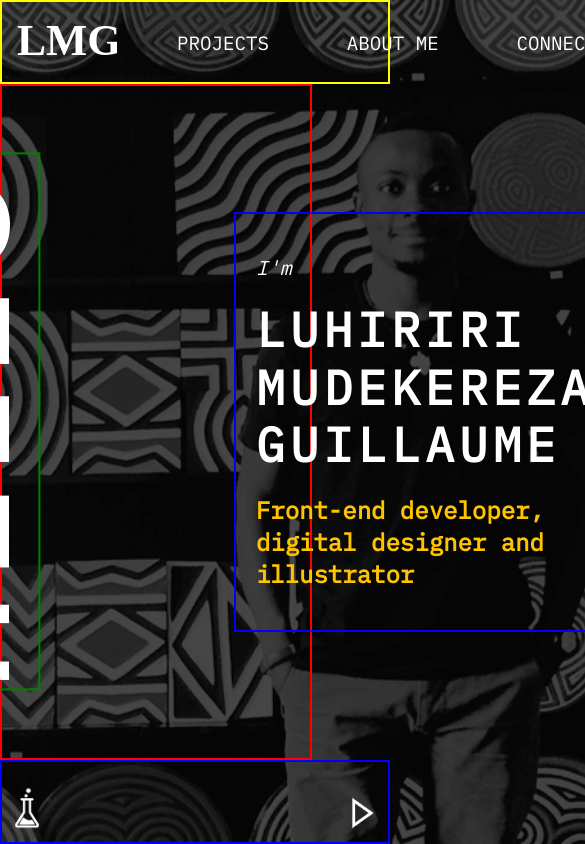
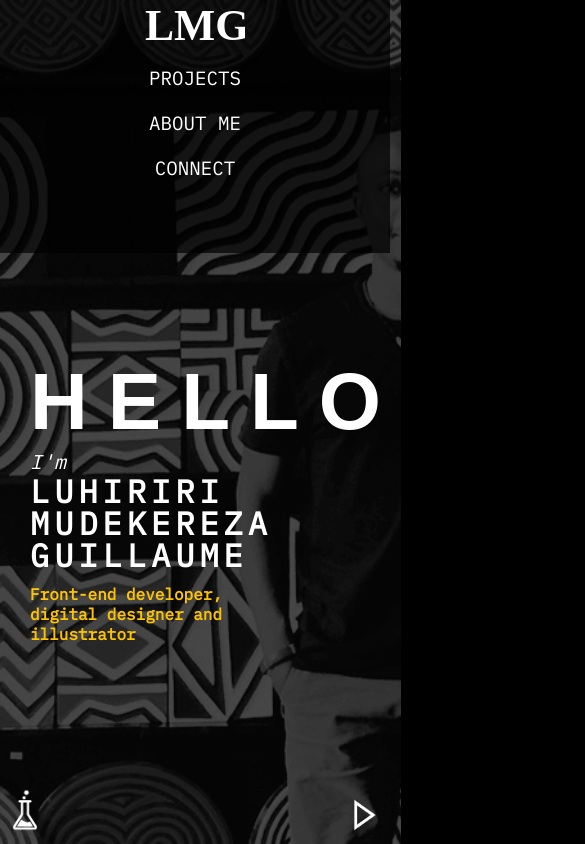
Before and after one commit to willigeek2018/willigeek2018.github.io, a plain HTML site: page index.html in a window 390 px wide. Shown: the top 844 px of the page, 585 px wide, since content can reach past the window. Drawn offline with Linux system fonts and the light colour scheme; a web font is replaced by a local one.

Commit message:
Added Media Queries For Mobile (HomePage)

```diff
--- a/home.css
+++ b/home.css
@@ -25,7 +25,6 @@ body {
 
 header {
     min-height: 10vh;
-    border: 2px solid yellow;
 
     display: flex;
     flex-flow: row nowrap;
@@ -34,17 +33,22 @@ header {
 }
 
 .logo {
-    display: inline-block;
-    margin-left: 15px;
+    padding-left: 25px;
 }
 
 .mainNav_List {
-    width: 500px;
-    margin: 0;
+    min-width: 40vw;
     display: flex;
     flex-flow: row nowrap;
-    justify-content: space-between;
+    justify-content: space-around;
 
+    margin: 0;
+    padding: 0;
+
+    list-style: none;
+}
+
+.mainNav_List li {
     list-style: none;
 }
 
@@ -66,7 +70,7 @@ header {
     color: #FFC400;
 }
 
-/* MAIN SECTION STYLES */
+/* --- MAIN SECTION STYLES --- */
 
 .homeContents {
     width: 80vw;
@@ -76,10 +80,9 @@ header {
 
     display: flex;
     flex-flow: row nowrap;
-    justify-content: center;
+    justify-content: flex-start;
     align-items: center;
 
-    border: 2px solid red;
     color: white;
 }
 
@@ -88,14 +91,12 @@ header {
     font-family: 'BebasNeueRegular',sans-serif;
     letter-spacing: 20px;
 
-    margin: 0;
-    border: 2px solid green;
+    margin: 0 0 0 -95px;
     transform: rotate(-90deg);
 }
 
 .homeDesc {
     max-width: 700px;
-    border: 2px solid blue;
     padding: 20px;
 }
 
@@ -128,7 +129,6 @@ footer {
     min-width: 100vw;
     min-height: 10vh;
 
-    border: 2px solid blue;
     position: fixed;
 
     bottom: 0;
@@ -199,3 +199,73 @@ footer {
 .showreel:hover img {
     opacity: .7;
 }
+
+
+/* --- RESPONSIVENESS OF HOMEPAGE AT 600px --- */
+
+
+@media screen and (max-width: 600px) {
+
+    /* HEADER QUERIES */
+
+    header {
+                min-height: 30vh;
+
+                background-color: rgba(0,0,0,.7);
+
+                display: flex;
+                flex-flow: column nowrap;
+                justify-content: flex-start;
+                align-items: center;
+           }
+    .mainNav_ListItem a {
+        min-width: 100%;
+        text-align: center;
+    }
+
+    .mainNav_List {
+        min-width: 100vw;
+        flex-flow: column nowrap;
+        margin: 0;
+        padding: 0;
+    }
+
+    /* CONTENT QUERIES */
+
+    .homeContents {
+                    width: 80vw;
+                    min-height: 60vh;
+
+                    flex-flow: column nowrap;
+                    justify-content: center;
+                    align-items: flex-start;
+                }
+    .homeGreeting {
+                    transform: none;
+                    font-size: 5em;
+                    margin: 0;
+                }
+    .homeDesc_Name {
+        font-size: 2em;
+        line-height: 1em;
+    }
+    .homeDesc_Profession {
+        font-size: 1em;
+    }
+    .homeDesc {
+        padding: 0;
+    }
+    .me {
+        margin: 0;
+    }
+    .logo {
+        padding-left: 0;
+    }
+}
+
+/* RESPONSIVENESS OF HOMEPAGE AT 360px */
+
+
+@media screen and (max-width: 360px) {
+
+}
```
